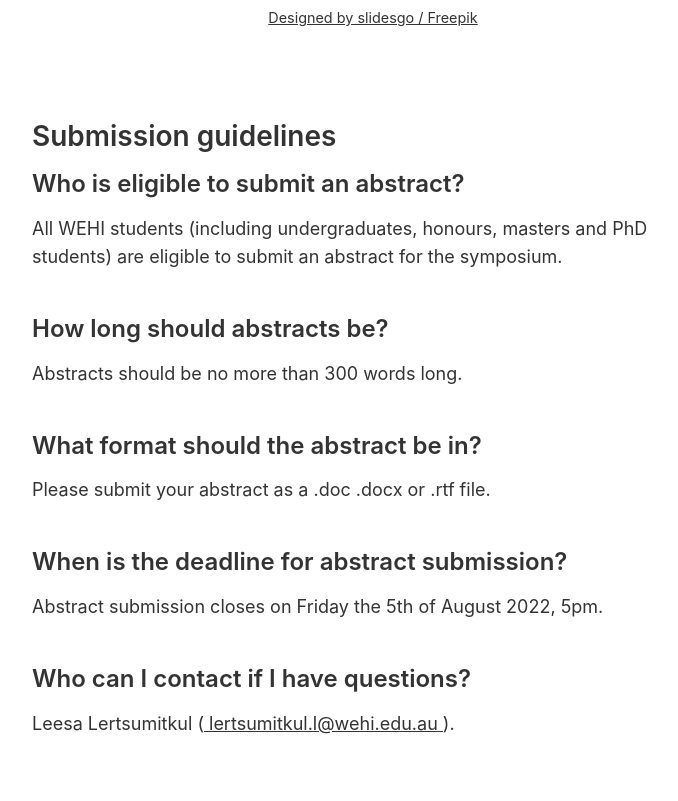
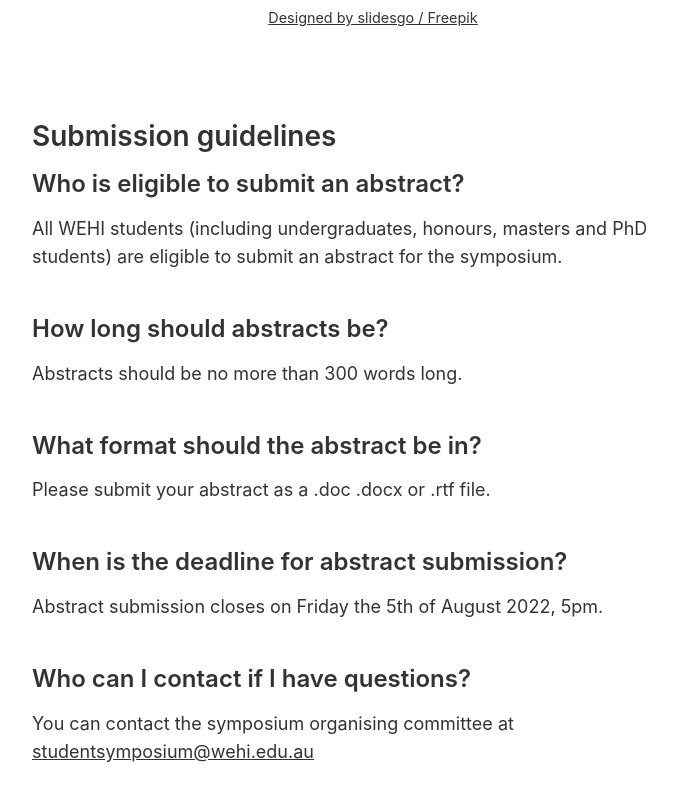
Before and after one commit to wehi-student-symposium-2022/symposium-website, a plain HTML site: page abstracts/index.html in a window 1280 px wide. Shown: the part 1142-1943 px from the top of the page, without its empty margins (267-945 px from the left). Drawn offline with nearby package versions, Linux system fonts and the light colour scheme.

Commit message:
updating contact email

```diff
--- a/abstracts/index.html
+++ b/abstracts/index.html
@@ -137,9 +137,9 @@ are eligible to submit an abstract for the symposium.
 <p>Abstract submission closes on Friday the 5th of August 2022, 5pm.
 <br><br></p>
 <h4 id="who-can-i-contact-if-i-have-questions">Who can I contact if I have questions?</h4>
-<p>Leesa Lertsumitkul (<a href="mailto:lertsumitkul.l@wehi.edu.au">
-  lertsumitkul.l@wehi.edu.au
-</a>).</p>
+<p>You can contact the symposium organising committee at <a href="mailto:studentsymposium@wehi.edu.au">
+  studentsymposium@wehi.edu.au
+</a></p>
 
 
 
```
